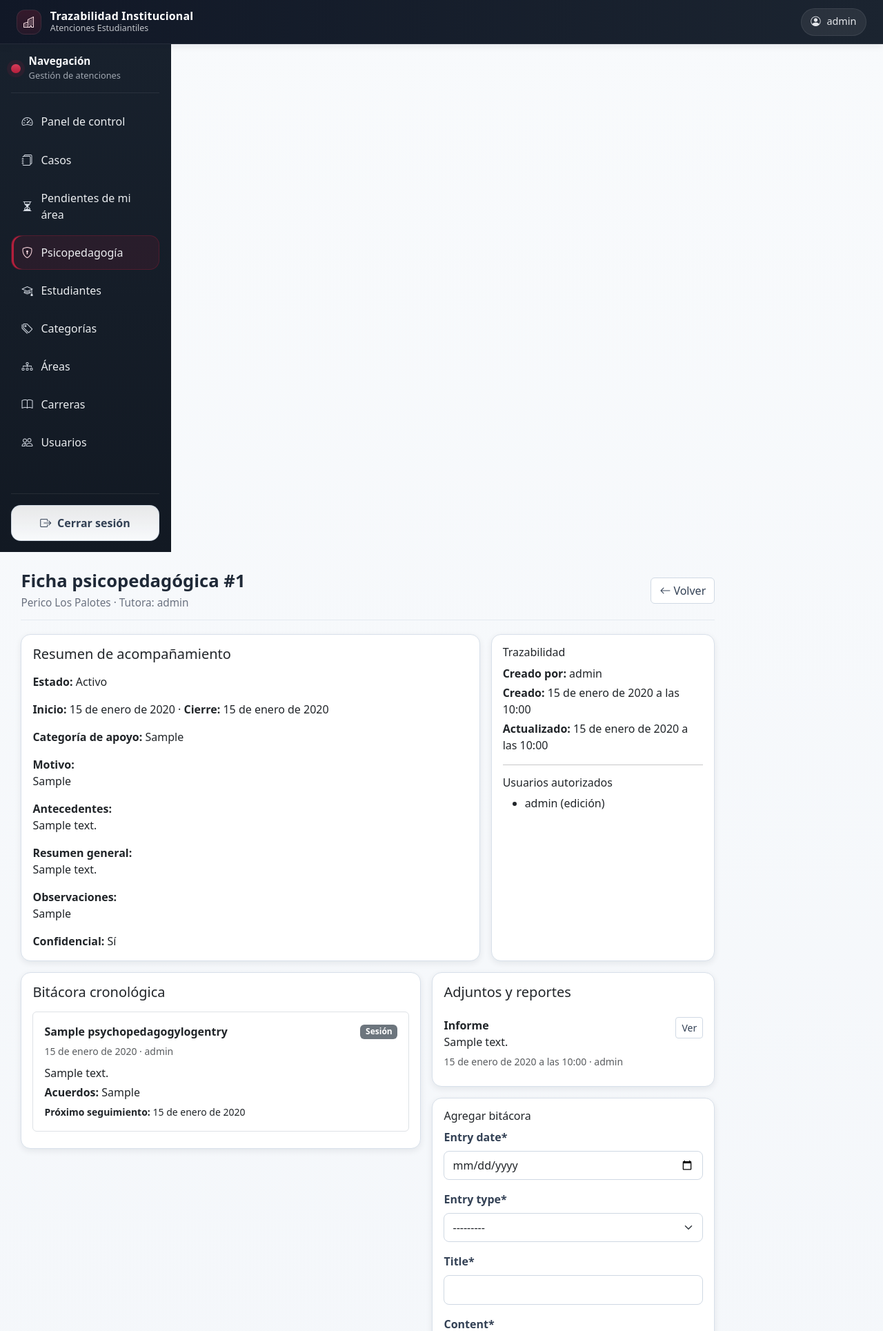
After one commit to rueeen/atenciones-back, a Django app: page /psychopedagogy/1/ in a window 1280 px wide. The commit adds this page. Shown: the top 1929 px of the page at 69% size. Run offline with Django 5.2, Linux system fonts and the light colour scheme; a user stored in the database is signed in; data comes from the database, SQL or seed files in the repository; tables that the repository leaves empty hold one stand-in row (values such as "Sample post"); some libraries are stand-ins or nearby versions.

Commit message:
Add restricted psychopedagogy support module

```diff
--- a/atenciones/settings.py
+++ b/atenciones/settings.py
@@ -19,6 +19,7 @@ INSTALLED_APPS = [
     'students',
     'cases',
     'dashboard',
+    'psychopedagogy',
     'crispy_forms',
     'crispy_bootstrap5',
 ]
@@ -46,6 +47,7 @@ TEMPLATES = [
                 'django.template.context_processors.request',
                 'django.contrib.auth.context_processors.auth',
                 'django.contrib.messages.context_processors.messages',
+                'psychopedagogy.context_processors.psychopedagogy_access',
             ],
         },
     },
--- a/atenciones/urls.py
+++ b/atenciones/urls.py
@@ -13,6 +13,7 @@ urlpatterns = [
     path('organization/', include('organization.urls')),
     path('students/', include('students.urls')),
     path('cases/', include('cases.urls')),
+    path('psychopedagogy/', include('psychopedagogy.urls')),
 ]
 
 if settings.DEBUG:
--- /dev/null
+++ b/psychopedagogy/apps.py
@@ -0,0 +1,6 @@
+from django.apps import AppConfig
+
+
+class PsychopedagogyConfig(AppConfig):
+    default_auto_field = 'django.db.models.BigAutoField'
+    name = 'psychopedagogy'
--- /dev/null
+++ b/psychopedagogy/context_processors.py
@@ -0,0 +1,8 @@
+from psychopedagogy.services import can_access_psychopedagogy_module
+
+
+def psychopedagogy_access(request):
+    return {
+        'can_access_psychopedagogy_module': can_access_psychopedagogy_module(request.user)
+        if request.user.is_authenticated else False
+    }
--- /dev/null
+++ b/psychopedagogy/forms.py
@@ -0,0 +1,78 @@
+from django import forms
+from django.contrib.auth.models import User
+
+from psychopedagogy.models import PsychopedagogyAttachment, PsychopedagogyLogEntry, PsychopedagogyRecord
+
+
+class DateInput(forms.DateInput):
+    input_type = 'date'
+
+
+class PsychopedagogyRecordForm(forms.ModelForm):
+    class Meta:
+        model = PsychopedagogyRecord
+        fields = [
+            'student',
+            'responsible_tutor',
+            'status',
+            'start_date',
+            'end_date',
+            'support_category',
+            'support_reason',
+            'background_notes',
+            'summary',
+            'observations',
+            'is_confidential',
+        ]
+        widgets = {
+            'start_date': DateInput(attrs={'class': 'form-control'}),
+            'end_date': DateInput(attrs={'class': 'form-control'}),
+            'support_reason': forms.Textarea(attrs={'rows': 3}),
+            'background_notes': forms.Textarea(attrs={'rows': 3}),
+            'summary': forms.Textarea(attrs={'rows': 3}),
+            'observations': forms.Textarea(attrs={'rows': 3}),
+        }
+
+    def __init__(self, *args, **kwargs):
+        super().__init__(*args, **kwargs)
+        self.fields['end_date'].required = False
+        self.fields['support_category'].required = False
+        self.fields['background_notes'].required = False
+        self.fields['summary'].required = False
+        self.fields['observations'].required = False
+        self.fields['responsible_tutor'].queryset = User.objects.filter(is_active=True).order_by('first_name', 'last_name', 'username')
+
+    def clean(self):
+        cleaned_data = super().clean()
+        start_date = cleaned_data.get('start_date')
+        end_date = cleaned_data.get('end_date')
+        status = cleaned_data.get('status')
+
+        if end_date and start_date and end_date < start_date:
+            self.add_error('end_date', 'La fecha de cierre no puede ser anterior a la fecha de inicio.')
+
+        if status == PsychopedagogyRecord.Status.CLOSED and not end_date:
+            self.add_error('end_date', 'Debe registrar fecha de cierre cuando el estado es Cerrado.')
+
+        return cleaned_data
+
+
+class PsychopedagogyLogEntryForm(forms.ModelForm):
+    class Meta:
+        model = PsychopedagogyLogEntry
+        fields = ['entry_date', 'entry_type', 'title', 'content', 'agreements', 'next_follow_up']
+        widgets = {
+            'entry_date': DateInput(attrs={'class': 'form-control'}),
+            'next_follow_up': DateInput(attrs={'class': 'form-control'}),
+            'content': forms.Textarea(attrs={'rows': 4}),
+            'agreements': forms.Textarea(attrs={'rows': 3}),
+        }
+
+
+class PsychopedagogyAttachmentForm(forms.ModelForm):
+    class Meta:
+        model = PsychopedagogyAttachment
+        fields = ['attachment_type', 'file', 'note']
+        widgets = {
+            'note': forms.TextInput(attrs={'placeholder': 'Observación breve del documento'}),
+        }
--- /dev/null
+++ b/psychopedagogy/urls.py
@@ -0,0 +1,19 @@
+from django.urls import path
+
+from psychopedagogy.views import (
+    PsychopedagogyAttachmentCreateView,
+    PsychopedagogyLogEntryCreateView,
+    PsychopedagogyRecordCreateView,
+    PsychopedagogyRecordDetailView,
+    PsychopedagogyRecordListView,
+)
+
+app_name = 'psychopedagogy'
+
+urlpatterns = [
+    path('', PsychopedagogyRecordListView.as_view(), name='list'),
+    path('nuevo/', PsychopedagogyRecordCreateView.as_view(), name='create'),
+    path('<int:pk>/', PsychopedagogyRecordDetailView.as_view(), name='detail'),
+    path('<int:pk>/bitacora/', PsychopedagogyLogEntryCreateView.as_view(), name='add-log'),
+    path('<int:pk>/adjunto/', PsychopedagogyAttachmentCreateView.as_view(), name='add-attachment'),
+]
--- /dev/null
+++ b/psychopedagogy/views.py
@@ -0,0 +1,102 @@
+from django.contrib import messages
+from django.contrib.auth.mixins import LoginRequiredMixin
+from django.shortcuts import get_object_or_404, redirect
+from django.urls import reverse_lazy
+from django.views import View
+from django.views.generic import CreateView, DetailView, ListView
+
+from psychopedagogy.forms import (
+    PsychopedagogyAttachmentForm,
+    PsychopedagogyLogEntryForm,
+    PsychopedagogyRecordForm,
+)
+from psychopedagogy.models import PsychopedagogyAttachment, PsychopedagogyLogEntry
+from psychopedagogy.services import (
+    can_access_psychopedagogy_module,
+    can_edit_psychopedagogy_record,
+    visible_psychopedagogy_records_for,
+)
+
+
+class PsychopedagogyModuleAccessMixin(LoginRequiredMixin):
+    def dispatch(self, request, *args, **kwargs):
+        if not can_access_psychopedagogy_module(request.user):
+            messages.error(request, 'No tiene permisos para acceder al módulo psicopedagógico.')
+            return redirect('dashboard:home')
+        return super().dispatch(request, *args, **kwargs)
+
+
+class PsychopedagogyRecordListView(PsychopedagogyModuleAccessMixin, ListView):
+    template_name = 'psychopedagogy/record_list.html'
+    context_object_name = 'records'
+
+    def get_queryset(self):
+        return visible_psychopedagogy_records_for(self.request.user).select_related(
+            'student', 'responsible_tutor', 'created_by'
+        )
+
+
+class PsychopedagogyRecordDetailView(PsychopedagogyModuleAccessMixin, DetailView):
+    template_name = 'psychopedagogy/record_detail.html'
+    context_object_name = 'record'
+
+    def get_queryset(self):
+        return visible_psychopedagogy_records_for(self.request.user).select_related(
+            'student', 'responsible_tutor', 'created_by'
+        ).prefetch_related('log_entries__author', 'attachments__uploaded_by', 'authorized_users__user')
+
+    def get_context_data(self, **kwargs):
+        context = super().get_context_data(**kwargs)
+        context['log_form'] = PsychopedagogyLogEntryForm()
+        context['attachment_form'] = PsychopedagogyAttachmentForm()
+        context['can_edit_record'] = can_edit_psychopedagogy_record(self.request.user, self.object)
+        return context
+
+
+class PsychopedagogyRecordCreateView(PsychopedagogyModuleAccessMixin, CreateView):
+    form_class = PsychopedagogyRecordForm
+    template_name = 'psychopedagogy/record_form.html'
+    success_url = reverse_lazy('psychopedagogy:list')
+
+    def form_valid(self, form):
+        form.instance.created_by = self.request.user
+        messages.success(self.request, 'Ficha psicopedagógica creada correctamente.')
+        return super().form_valid(form)
+
+
+class PsychopedagogyLogEntryCreateView(PsychopedagogyModuleAccessMixin, View):
+    def post(self, request, pk):
+        record = get_object_or_404(visible_psychopedagogy_records_for(request.user), pk=pk)
+        if not can_edit_psychopedagogy_record(request.user, record):
+            messages.error(request, 'No tiene permisos para agregar bitácora en esta ficha.')
+            return redirect('psychopedagogy:detail', pk=pk)
+
+        form = PsychopedagogyLogEntryForm(request.POST)
+        if form.is_valid():
+            entry = form.save(commit=False)
+            entry.record = record
+            entry.author = request.user
+            entry.save()
+            messages.success(request, 'Entrada de bitácora agregada correctamente.')
+        else:
+            messages.error(request, 'No se pudo agregar la bitácora. Revise los datos ingresados.')
+        return redirect('psychopedagogy:detail', pk=pk)
+
+
+class PsychopedagogyAttachmentCreateView(PsychopedagogyModuleAccessMixin, View):
+    def post(self, request, pk):
+        record = get_object_or_404(visible_psychopedagogy_records_for(request.user), pk=pk)
+        if not can_edit_psychopedagogy_record(request.user, record):
+            messages.error(request, 'No tiene permisos para adjuntar archivos en esta ficha.')
+            return redirect('psychopedagogy:detail', pk=pk)
+
+        form = PsychopedagogyAttachmentForm(request.POST, request.FILES)
+        if form.is_valid():
+            attachment = form.save(commit=False)
+            attachment.record = record
+            attachment.uploaded_by = request.user
+            attachment.save()
+            messages.success(self.request, 'Archivo adjunto cargado correctamente.')
+        else:
+            messages.error(self.request, 'No se pudo cargar el adjunto. Revise formato y tamaño de archivo.')
+        return redirect('psychopedagogy:detail', pk=pk)
--- a/templates/partials/sidebar.html
+++ b/templates/partials/sidebar.html
@@ -24,6 +24,14 @@
       <i class="bi bi-hourglass-split"></i>
       <span>Pendientes de mi área</span>
     </a>
+
+
+    {% if can_access_psychopedagogy_module %}
+    <a href="{% url 'psychopedagogy:list' %}" class="sidebar-link {% if request.resolver_match.namespace == 'psychopedagogy' %}active{% endif %}">
+      <i class="bi bi-shield-lock"></i>
+      <span>Psicopedagogía</span>
+    </a>
+    {% endif %}
 
     <a href="{% url 'students:list' %}" class="sidebar-link {% if request.resolver_match.namespace == 'students' %}active{% endif %}">
       <i class="bi bi-mortarboard"></i>
--- /dev/null
+++ b/templates/psychopedagogy/record_detail.html
@@ -0,0 +1,119 @@
+{% extends 'base.html' %}
+{% load crispy_forms_tags %}
+{% block content %}
+<div class="page-header d-flex flex-wrap justify-content-between align-items-center gap-3">
+  <div>
+    <h2>Ficha psicopedagógica #{{ record.id }}</h2>
+    <p class="page-subtitle">{{ record.student.full_name }} · Tutora: {{ record.responsible_tutor.get_full_name|default:record.responsible_tutor.username }}</p>
+  </div>
+  <a class="btn btn-soft" href="{% url 'psychopedagogy:list' %}"><i class="bi bi-arrow-left me-1"></i>Volver</a>
+</div>
+
+<div class="row g-3 mb-3">
+  <div class="col-lg-8">
+    <div class="card h-100">
+      <div class="card-body">
+        <h5 class="mb-3">Resumen de acompañamiento</h5>
+        <p><strong>Estado:</strong> {{ record.get_status_display }}</p>
+        <p><strong>Inicio:</strong> {{ record.start_date }}{% if record.end_date %} · <strong>Cierre:</strong> {{ record.end_date }}{% endif %}</p>
+        <p><strong>Categoría de apoyo:</strong> {{ record.support_category|default:'Sin categoría' }}</p>
+        <p><strong>Motivo:</strong><br>{{ record.support_reason|linebreaksbr }}</p>
+        {% if record.background_notes %}<p><strong>Antecedentes:</strong><br>{{ record.background_notes|linebreaksbr }}</p>{% endif %}
+        {% if record.summary %}<p><strong>Resumen general:</strong><br>{{ record.summary|linebreaksbr }}</p>{% endif %}
+        {% if record.observations %}<p><strong>Observaciones:</strong><br>{{ record.observations|linebreaksbr }}</p>{% endif %}
+        <p class="mb-0"><strong>Confidencial:</strong> {% if record.is_confidential %}Sí{% else %}No{% endif %}</p>
+      </div>
+    </div>
+  </div>
+  <div class="col-lg-4">
+    <div class="card h-100">
+      <div class="card-body">
+        <h6>Trazabilidad</h6>
+        <p class="mb-1"><strong>Creado por:</strong> {{ record.created_by.get_full_name|default:record.created_by.username }}</p>
+        <p class="mb-1"><strong>Creado:</strong> {{ record.created_at }}</p>
+        <p class="mb-0"><strong>Actualizado:</strong> {{ record.updated_at }}</p>
+        <hr>
+        <h6>Usuarios autorizados</h6>
+        <ul class="mb-0">
+          {% for access in record.authorized_users.all %}
+          <li>{{ access.user.get_full_name|default:access.user.username }}{% if access.can_edit %} (edición){% endif %}</li>
+          {% empty %}
+          <li class="text-muted">Sin accesos explícitos.</li>
+          {% endfor %}
+        </ul>
+      </div>
+    </div>
+  </div>
+</div>
+
+<div class="row g-3">
+  <div class="col-lg-7">
+    <div class="card">
+      <div class="card-body">
+        <h5 class="mb-3">Bitácora cronológica</h5>
+        {% for entry in record.log_entries.all %}
+          <div class="border rounded p-3 mb-2">
+            <div class="d-flex justify-content-between align-items-center mb-1">
+              <strong>{{ entry.title }}</strong>
+              <span class="badge bg-secondary">{{ entry.get_entry_type_display }}</span>
+            </div>
+            <small class="text-muted">{{ entry.entry_date }} · {{ entry.author.get_full_name|default:entry.author.username }}</small>
+            <p class="mt-2 mb-1">{{ entry.content|linebreaksbr }}</p>
+            {% if entry.agreements %}<p class="mb-1"><strong>Acuerdos:</strong> {{ entry.agreements|linebreaksbr }}</p>{% endif %}
+            {% if entry.next_follow_up %}<small><strong>Próximo seguimiento:</strong> {{ entry.next_follow_up }}</small>{% endif %}
+          </div>
+        {% empty %}
+          <p class="text-muted mb-0">Aún no hay entradas de bitácora.</p>
+        {% endfor %}
+      </div>
+    </div>
+  </div>
+  <div class="col-lg-5">
+    <div class="card mb-3">
+      <div class="card-body">
+        <h5 class="mb-3">Adjuntos y reportes</h5>
+        <ul class="list-group list-group-flush">
+          {% for attachment in record.attachments.all %}
+          <li class="list-group-item px-0">
+            <div class="d-flex justify-content-between align-items-start">
+              <div>
+                <strong>{{ attachment.get_attachment_type_display }}</strong>
+                <p class="mb-1">{{ attachment.note|default:'Sin observación' }}</p>
+                <small class="text-muted">{{ attachment.uploaded_at }} · {{ attachment.uploaded_by.get_full_name|default:attachment.uploaded_by.username }}</small>
+              </div>
+              <a href="{{ attachment.file.url }}" class="btn btn-sm btn-soft" target="_blank">Ver</a>
+            </div>
+          </li>
+          {% empty %}
+          <li class="list-group-item px-0 text-muted">Sin adjuntos cargados.</li>
+          {% endfor %}
+        </ul>
+      </div>
+    </div>
+
+    {% if can_edit_record %}
+    <div class="card mb-3">
+      <div class="card-body">
+        <h6>Agregar bitácora</h6>
+        <form method="post" action="{% url 'psychopedagogy:add-log' record.pk %}">
+          {% csrf_token %}
+          {{ log_form|crispy }}
+          <button class="btn btn-main" type="submit">Guardar entrada</button>
+        </form>
+      </div>
+    </div>
+
+    <div class="card">
+      <div class="card-body">
+        <h6>Agregar adjunto</h6>
+        <form method="post" enctype="multipart/form-data" action="{% url 'psychopedagogy:add-attachment' record.pk %}">
+          {% csrf_token %}
+          {{ attachment_form|crispy }}
+          <button class="btn btn-main" type="submit">Subir archivo</button>
+        </form>
+      </div>
+    </div>
+    {% endif %}
+  </div>
+</div>
+{% endblock %}
```
Also changed, not shown: psychopedagogy/admin.py (added, +37 -0 lines), psychopedagogy/models.py (added, +125 -0 lines), psychopedagogy/services.py (added, +66 -0 lines), templates/psychopedagogy/record_form.html (added, +23 -0 lines), templates/psychopedagogy/record_list.html (added, +41 -0 lines), psychopedagogy/__init__.py (added), psychopedagogy/migrations/0001_initial.py (added), psychopedagogy/migrations/__init__.py (added).
